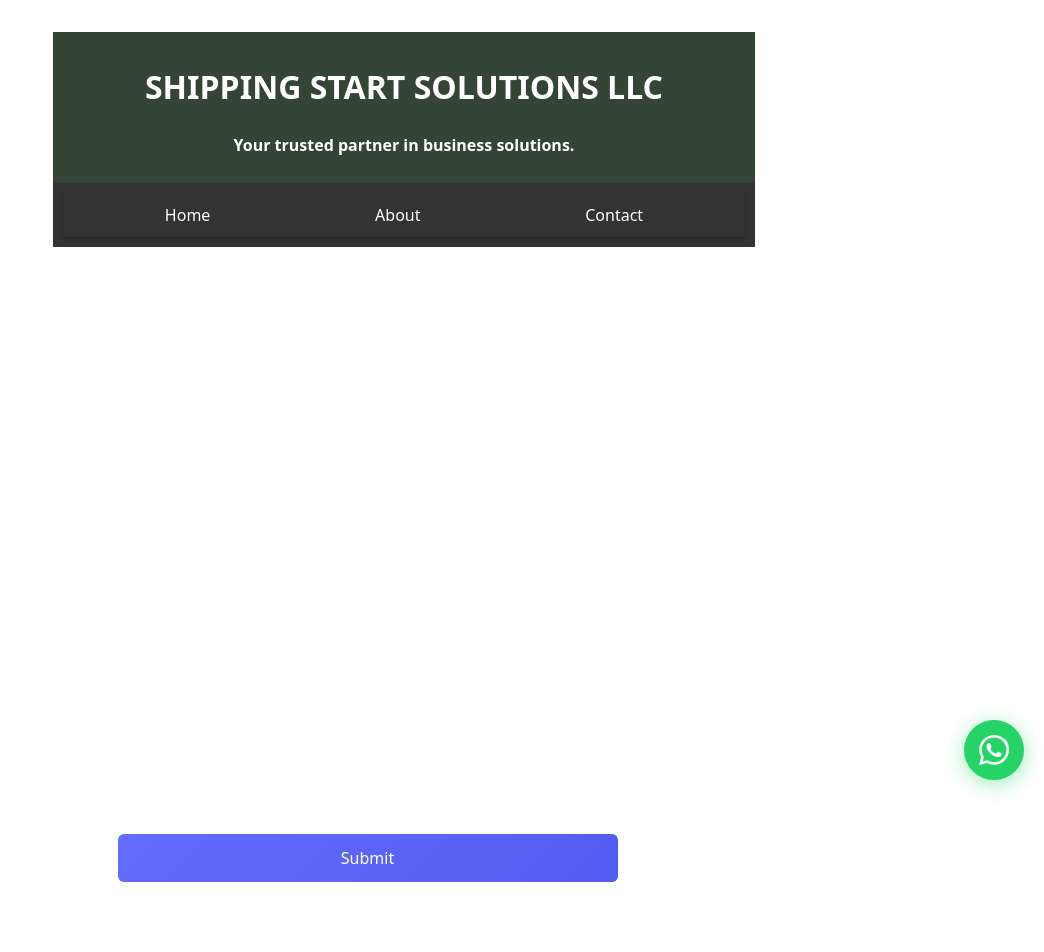
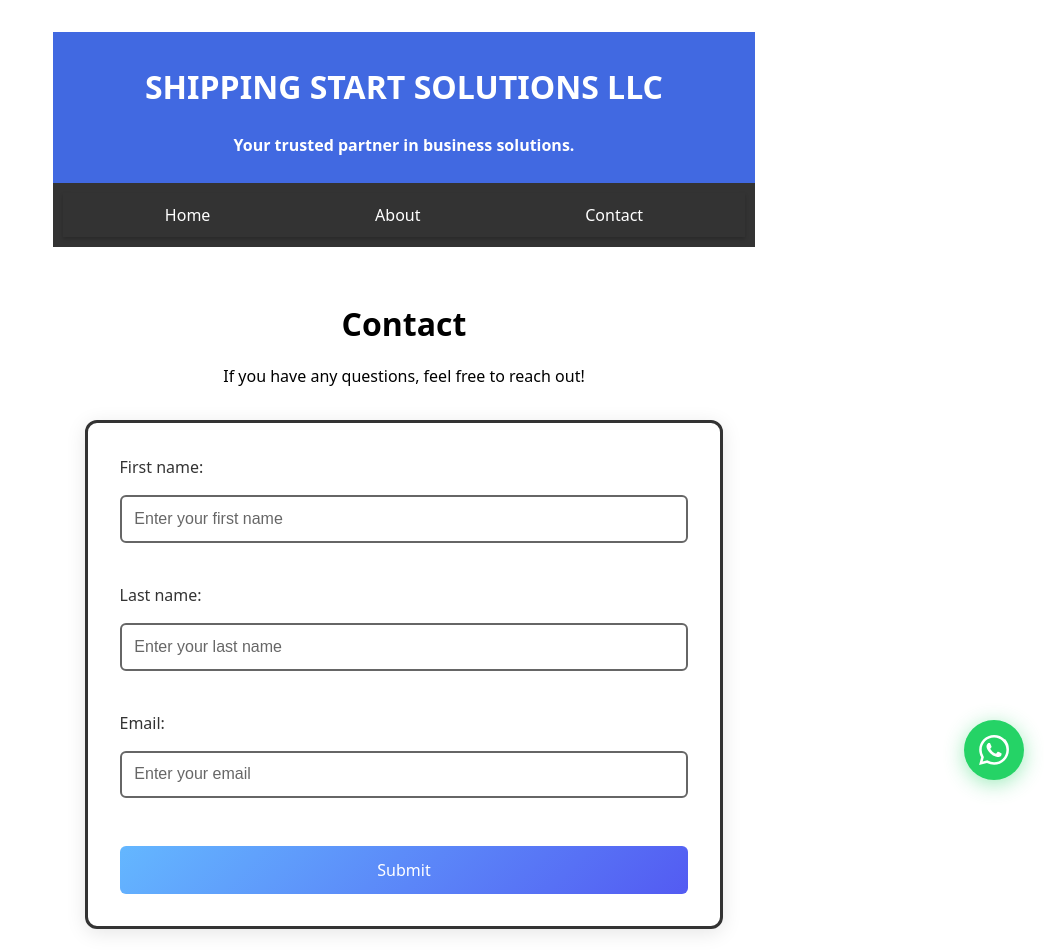
Before and after one commit to MarViott/ives, a React (Vite) app: page /contact in a window 1280 px wide. Shown: the top 952 px of the page, without its empty margins (236-1280 px from the left). Built offline with nearby package versions, Linux system fonts and the light colour scheme.

Commit message:
feat: mejorar estilos de componentes y actualizar colores en Footer, Header y Contact

```diff
--- a/src/components/Footer.jsx
+++ b/src/components/Footer.jsx
@@ -1,7 +1,7 @@
 import React from 'react';
 function Footer() {
     return (
-        <footer style={{ backgroundColor: "#333", padding: "10px", textAlign: "center", marginTop: "20px" }}>
+        <footer style={{ backgroundColor: "#333", color: "white", padding: "10px", textAlign: "center", marginTop: "20px" }}>
             <p>&copy; 2025 - Shipping Star Solutions LLC. All rights reserved.</p>
         </footer>
     );
--- a/src/components/Header.jsx
+++ b/src/components/Header.jsx
@@ -1,7 +1,7 @@
 import React from 'react';
 function Header() {
     return (
-        <header style={{ backgroundColor: "#344535ff", padding: "10px", textAlign: "center", color: "white" }}>
+        <header style={{ background: "#4169e1", padding: "10px", textAlign: "center", color: "white" }}>
             <h1>SHIPPING START SOLUTIONS LLC</h1>
             <p><b>Your trusted partner in business solutions.</b></p>
         </header>
--- a/src/components/pages/Contact.css
+++ b/src/components/pages/Contact.css
@@ -7,48 +7,47 @@
 }
 
 .contact-container h1 {
-  color: rgba(255, 255, 255, 0.9);
+  color: black;
   margin-bottom: 1rem;
 }
 
 .contact-container > p {
-  color: rgba(255, 255, 255, 0.8);
+  color: black;
   margin-bottom: 2rem;
 }
 
 /* Estilos mejorados para el formulario de contacto */
 .contact-form {
-  background: rgba(255, 255, 255, 0.05);
+  max-width: 600px;
+  margin: 0 auto;
   padding: 2rem;
+  border: 3px solid #333 !important;
   border-radius: 12px;
-  margin: 2rem auto;
-  border: 1px solid rgba(255, 255, 255, 0.1);
-  max-width: 500px;
-  -webkit-backdrop-filter: blur(10px);
-  backdrop-filter: blur(10px);
-  text-align: left;
+  background-color: white;
+  box-shadow: 0 4px 20px rgba(0, 0, 0, 0.1);
 }
 
 .form-group {
   margin-bottom: 1.5rem;
+  text-align: left;
 }
 
 .contact-form label {
-  color: rgba(255, 255, 255, 0.9);
-  font-weight: 500;
+  color: #333 !important;
+  font-weight: 600;
   margin-bottom: 0.5rem;
   display: block;
-  font-size: 0.95rem;
+  font-size: 1rem;
 }
 
 .contact-form input[type="text"],
 .contact-form input[type="email"] {
   width: 100%;
   padding: 0.8rem;
-  border: 1px solid rgba(255, 255, 255, 0.2);
+  border: 2px solid #666 !important;
   border-radius: 6px;
-  background: rgba(255, 255, 255, 0.1);
-  color: white;
+  background: white !important;
+  color: #333 !important;
   font-size: 1rem;
   transition: all 0.3s ease;
   box-sizing: border-box;
@@ -57,18 +56,25 @@
 .contact-form input[type="text"]:focus,
 .contact-form input[type="email"]:focus {
   outline: none;
-  border-color: #646cff;
-  background: rgba(255, 255, 255, 0.15);
-  box-shadow: 0 0 0 2px rgba(100, 108, 255, 0.2);
+  border-color: blue !important;
+  background: white !important;
+  box-shadow: 0 0 0 3px rgba(100, 108, 255, 0.2);
+}
+
+/* Estilo adicional para asegurar visibilidad */
+.contact-form input {
+  border: 2px solid #666 !important;
+  background: white !important;
+  color: #333 !important;
 }
 
 .contact-form input[type="text"]::placeholder,
 .contact-form input[type="email"]::placeholder {
-  color: rgba(255, 255, 255, 0.5);
+  color: rgba(0, 0, 0, 0.6) !important;
 }
 
 .submit-btn {
-  background: linear-gradient(135deg, #646cff 0%, #535bf2 100%);
+  background: linear-gradient(135deg, #64b7ff 0%, #535bf2 100%);
   color: white;
   padding: 0.8rem 2rem;
   border: none;
@@ -96,7 +102,7 @@
 }
 
 .social-section p {
-  color: rgba(255, 255, 255, 0.8);
+  color: black;
   margin-bottom: 1rem;
 }
 
@@ -108,7 +114,7 @@
 }
 
 .social-links a {
-  color: rgba(255, 255, 255, 0.7);
+  color: blue(255, 255, 255, 0.7);
   text-decoration: none;
   font-weight: 500;
   padding: 0.8rem;
--- a/src/index.css
+++ b/src/index.css
@@ -3,9 +3,15 @@
   line-height: 1.5;
   font-weight: 400;
 
+  font-synthesis: none;
+  text-rendering: optimizeLegibility;
+  -webkit-font-smoothing: antialiased;
+  -moz-osx-font-smoothing: grayscale;
+
+
   color-scheme: light dark;
-  color: rgba(255, 255, 255, 0.87);
-  background-color: #242424;
+  color: black;
+  background-color: white;
 
   font-synthesis: none;
   text-rendering: optimizeLegibility;
```
